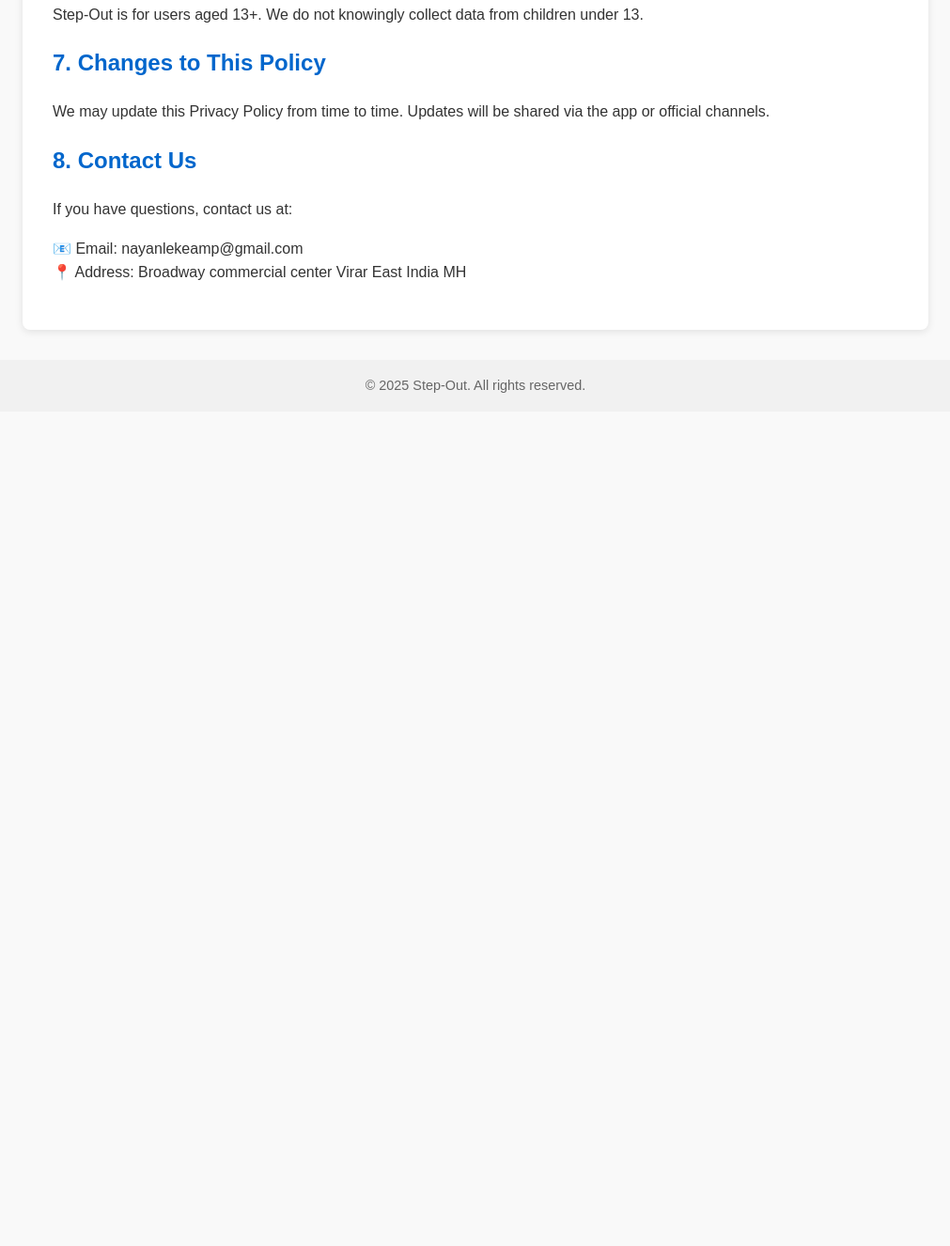
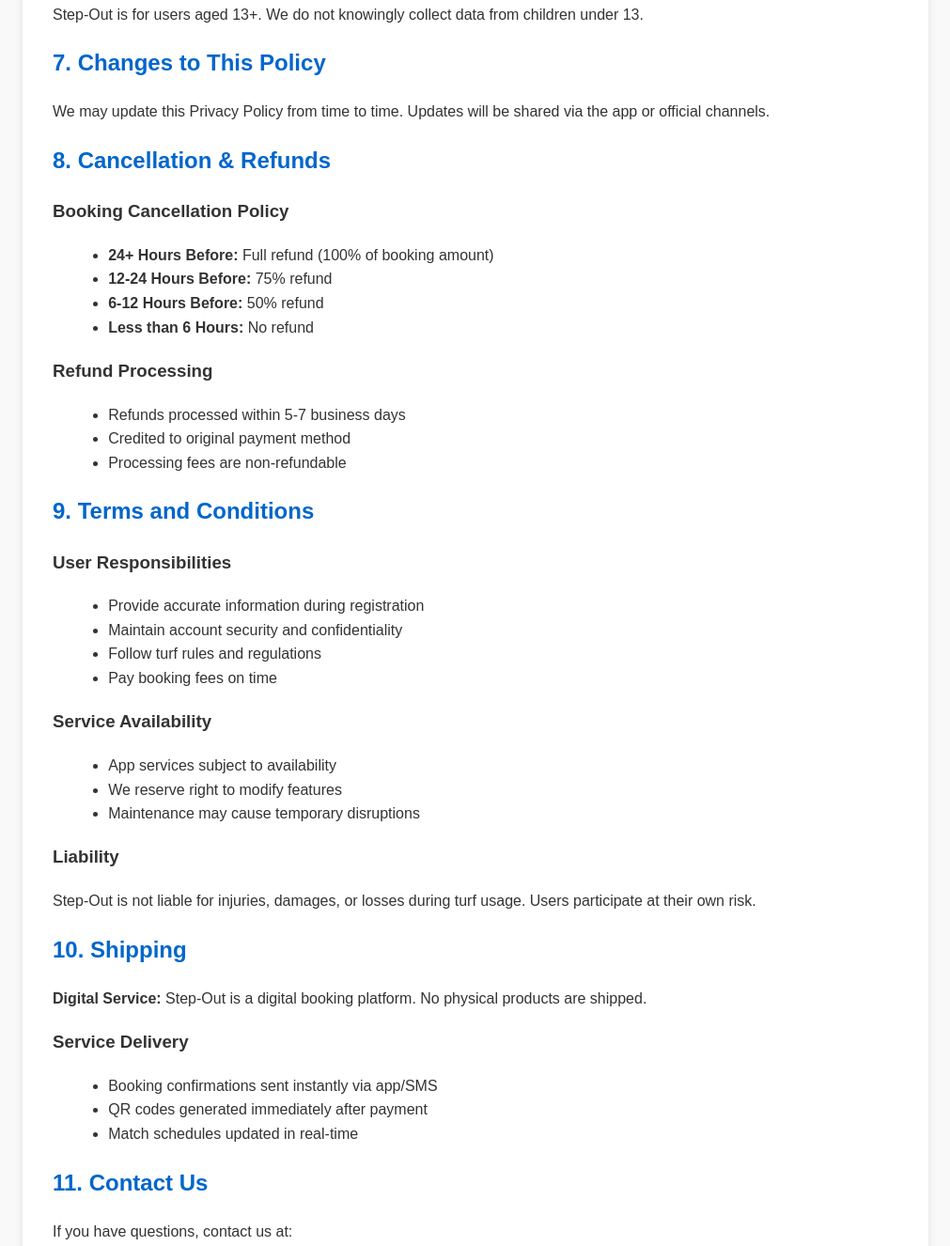
Before and after one commit to ampbirds/StepOutPrivacyPolicy, a plain HTML site: page index.html in a window 1280 px wide. Shown: the part 1207-2533 px from the top of the page at 94% size, without its empty margins (134-1145 px from the left). Before the commit the page ends 1645 px from the top, so only its background shows below. Drawn offline with Linux system fonts and the light colour scheme.

Commit message:
Cancellation & Refunds Page not valid Terms and Conditions Page not valid Shipping added

```diff
--- a/index.html
+++ b/index.html
@@ -96,7 +96,48 @@
     <h2>7. Changes to This Policy</h2>
     <p>We may update this Privacy Policy from time to time. Updates will be shared via the app or official channels.</p>
 
-    <h2>8. Contact Us</h2>
+    <h2>8. Cancellation & Refunds</h2>
+    <h3>Booking Cancellation Policy</h3>
+    <ul>
+      <li><strong>24+ Hours Before:</strong> Full refund (100% of booking amount)</li>
+      <li><strong>12-24 Hours Before:</strong> 75% refund</li>
+      <li><strong>6-12 Hours Before:</strong> 50% refund</li>
+      <li><strong>Less than 6 Hours:</strong> No refund</li>
+    </ul>
+    <h3>Refund Processing</h3>
+    <ul>
+      <li>Refunds processed within 5-7 business days</li>
+      <li>Credited to original payment method</li>
+      <li>Processing fees are non-refundable</li>
+    </ul>
+
+    <h2>9. Terms and Conditions</h2>
+    <h3>User Responsibilities</h3>
+    <ul>
+      <li>Provide accurate information during registration</li>
+      <li>Maintain account security and confidentiality</li>
+      <li>Follow turf rules and regulations</li>
+      <li>Pay booking fees on time</li>
+    </ul>
+    <h3>Service Availability</h3>
+    <ul>
+      <li>App services subject to availability</li>
+      <li>We reserve right to modify features</li>
+      <li>Maintenance may cause temporary disruptions</li>
+    </ul>
+    <h3>Liability</h3>
+    <p>Step-Out is not liable for injuries, damages, or losses during turf usage. Users participate at their own risk.</p>
+
+    <h2>10. Shipping</h2>
+    <p><strong>Digital Service:</strong> Step-Out is a digital booking platform. No physical products are shipped.</p>
+    <h3>Service Delivery</h3>
+    <ul>
+      <li>Booking confirmations sent instantly via app/SMS</li>
+      <li>QR codes generated immediately after payment</li>
+      <li>Match schedules updated in real-time</li>
+    </ul>
+
+    <h2>11. Contact Us</h2>
     <p>If you have questions, contact us at:</p>
     <p>
       📧 Email: nayanlekeamp@gmail.com<br>
```
